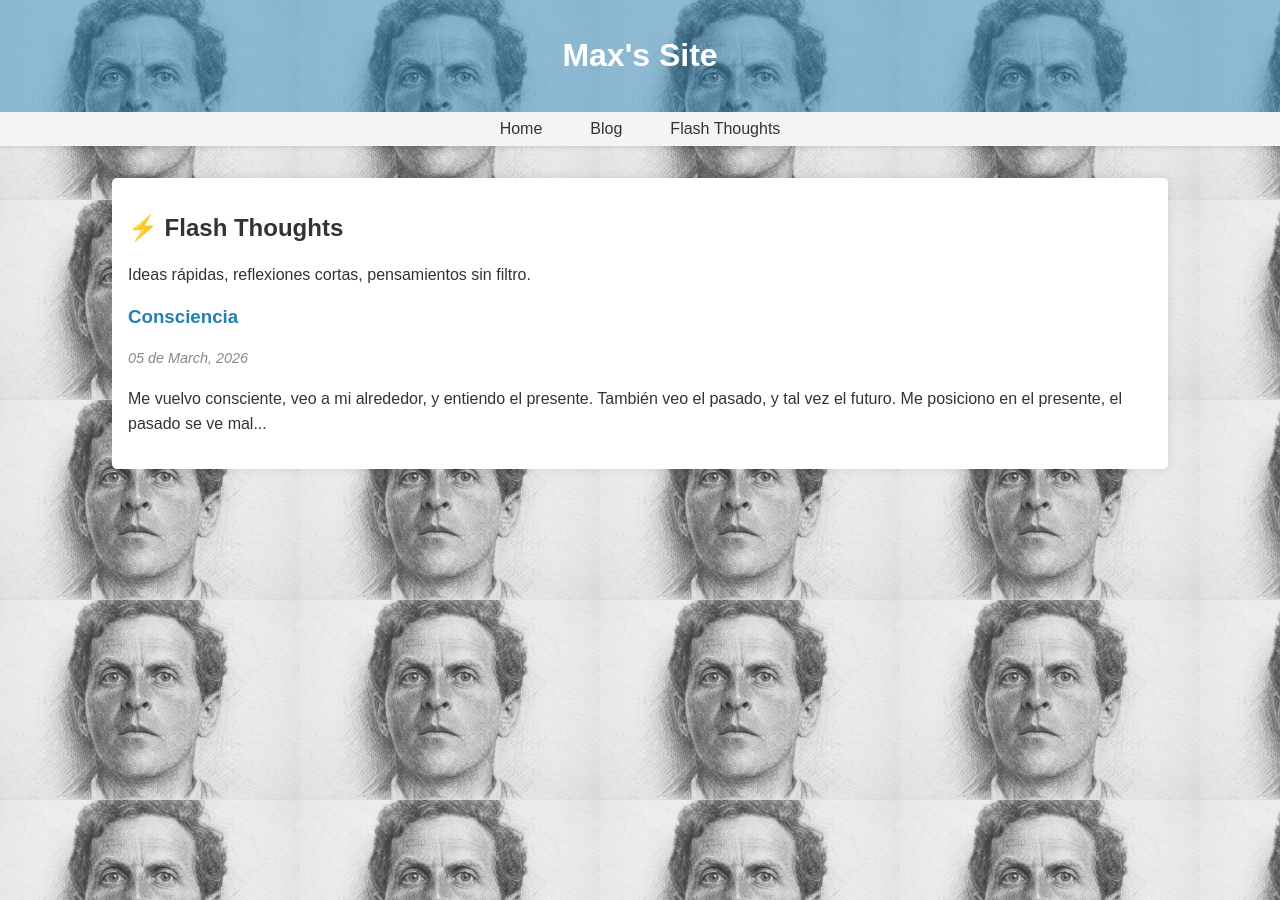
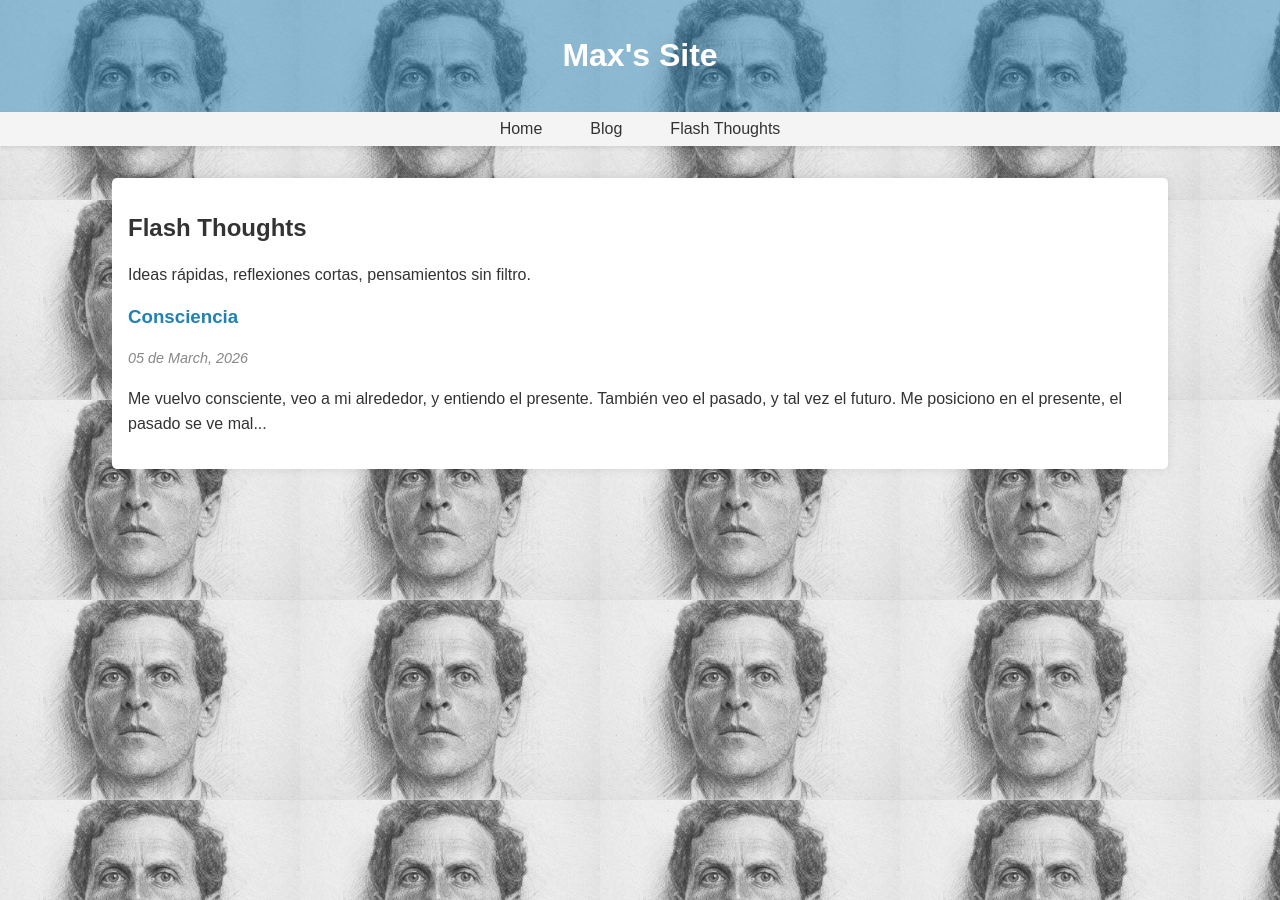
Before and after one commit to JasonPinelo95/JasonPinelo95.github.io, a Jekyll site: the page built from flash-thoughts/index.html, in a window 1280 px wide. Built offline with Jekyll 4.4.1, drawn with Linux system fonts in a browser that asks for light colours.

```diff
--- a/flash-thoughts/index.html
+++ b/flash-thoughts/index.html
@@ -2,7 +2,7 @@
 layout: default
 title: Flash Thoughts
 ---
-<h2>⚡ Flash Thoughts</h2>
+<h2>Flash Thoughts</h2>
 <p>Ideas rápidas, reflexiones cortas, pensamientos sin filtro.</p>
 
 {% assign flash_posts = site.posts | where_exp: "post", "post.categories contains 'flash-thoughts'" %}
```
